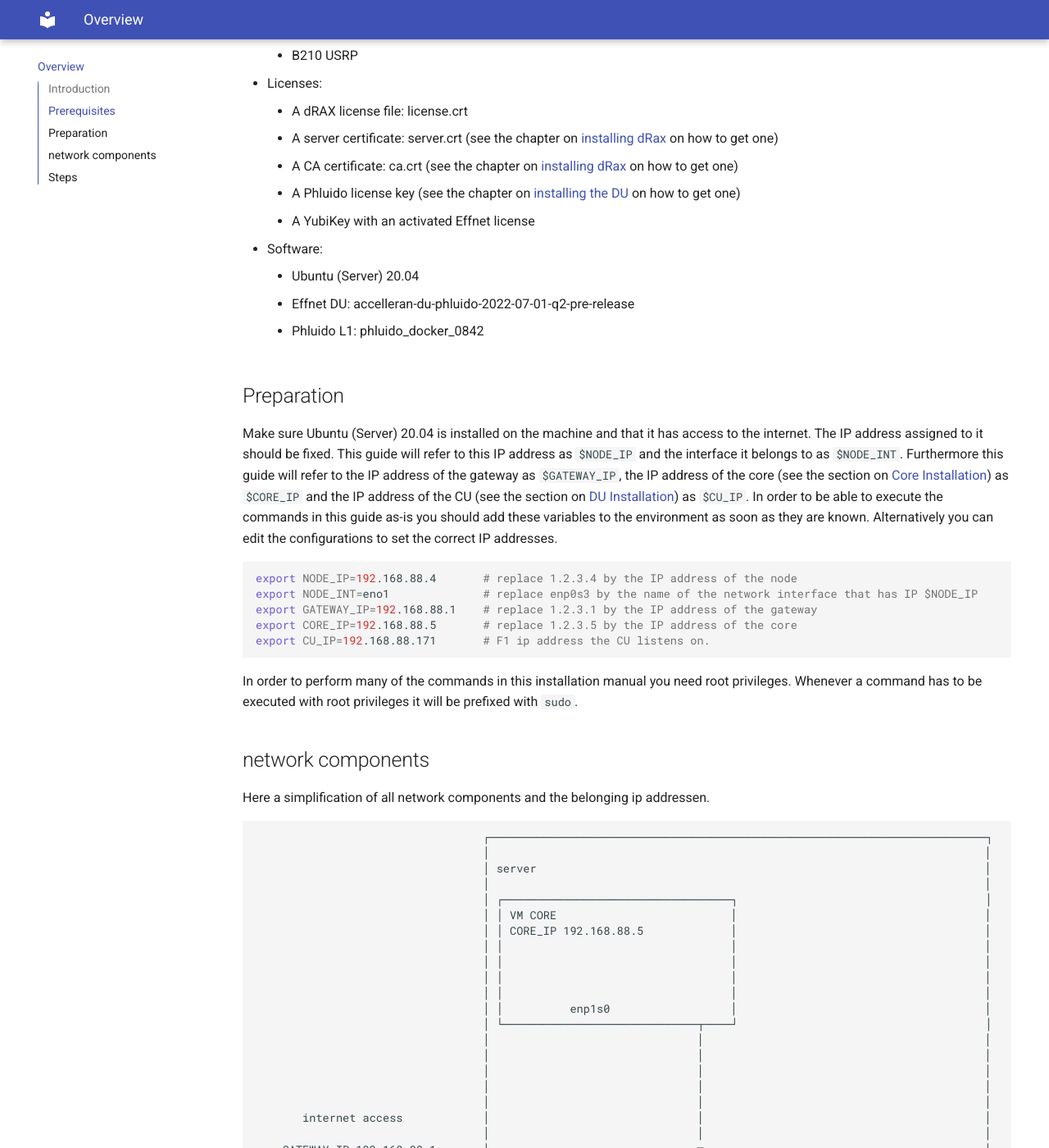
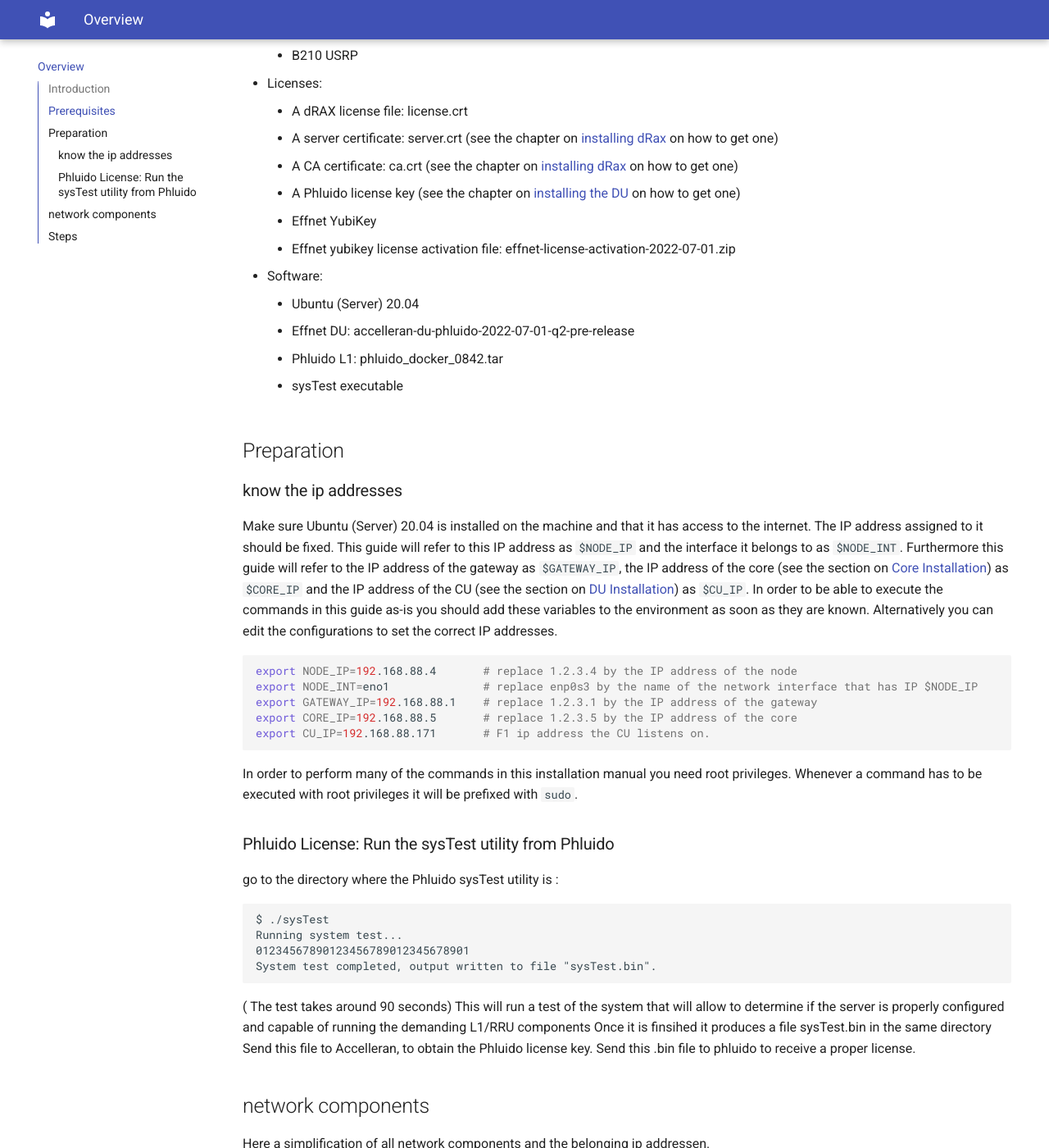
Before and after one commit to accelleran/drax-docs, an MkDocs documentation site: the page built from docs/index.md, in a window 1280 px wide and 1400 px high, scrolled down 575 px. Shown: the whole window at 82% size. Built offline with MkDocs 1.6.1 and Material for MkDocs 9.7.7, drawn with Linux system fonts in a browser that asks for light colours; the version menu is left out.

Commit message:
Update index.md

````diff
--- a/docs/index.md
+++ b/docs/index.md
@@ -19,15 +19,18 @@ This installation guide assumes that that the following things are available:
 	* A server certificate: server.crt (see the chapter on [installing dRax](/drax-docs/drax-install/) on how to get one)
 	* A CA certificate: ca.crt (see the chapter on [installing dRax](/drax-docs/drax-install/) on how to get one)
 	* A Phluido license key (see the chapter on [installing the DU](/drax-docs/du-install/) on how to get one)
-	* A YubiKey with an activated Effnet license
+	* Effnet YubiKey
+	* Effnet yubikey license activation file: effnet-license-activation-2022-07-01.zip
+
 * Software:
 	* Ubuntu (Server) 20.04
 	* Effnet DU: accelleran-du-phluido-2022-07-01-q2-pre-release
-	* Phluido L1: phluido_docker_0842
-
+	* Phluido L1: phluido_docker_0842.tar
+	* sysTest executable
 
 ## Preparation
 
+### know the ip addresses
 Make sure Ubuntu (Server) 20.04 is installed on the machine and that it has access to the internet.
 The IP address assigned to it should be fixed.
 This guide will refer to this IP address as `$NODE_IP` and the interface it belongs to as `$NODE_INT`.
@@ -45,6 +48,20 @@ export CU_IP=192.168.88.171       # F1 ip address the CU listens on.
 
 In order to perform many of the commands in this installation manual you need root privileges.
 Whenever a command has to be executed with root privileges it will be prefixed with `sudo`.
+
+### Phluido License: Run the sysTest utility from Phluido
+go to the directory where the Phluido sysTest utility is :
+
+```
+$ ./sysTest
+Running system test...
+01234567890123456789012345678901
+System test completed, output written to file "sysTest.bin".
+```
+
+( The test takes around 90 seconds) This will run a test of the system that will allow to determine if the server is properly configured and capable of running the demanding L1/RRU components Once it is finsihed it produces a file sysTest.bin in the same directory Send this file to Accelleran,
+to obtain the Phluido license key. Send this .bin file to phluido to receive a proper license.
+
 
 ## network components
 Here a simplification of all network components and the belonging ip addressen.
@@ -118,6 +135,7 @@ Here a simplification of all network components and the belonging ip addressen.
 
 
 ```
+
 ## Steps
 
 The installation process is divided in a number of steps.
````
